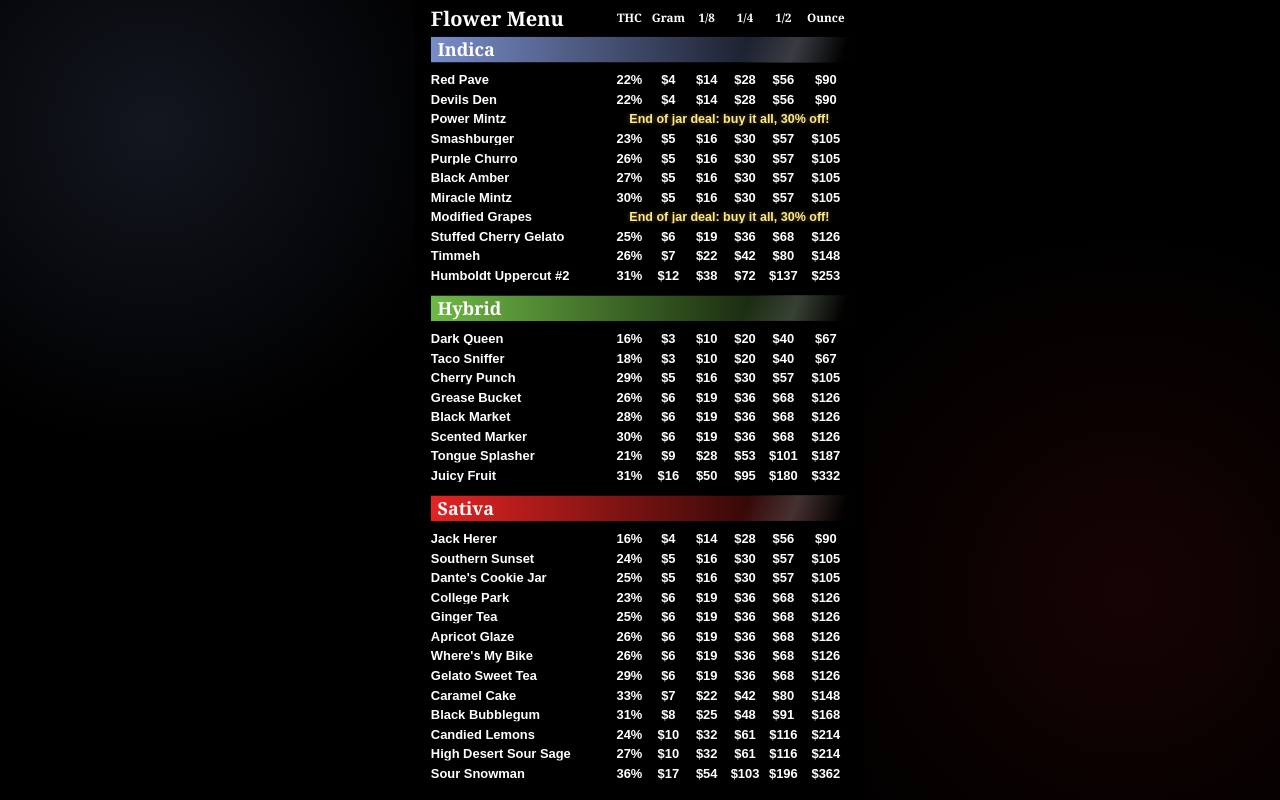
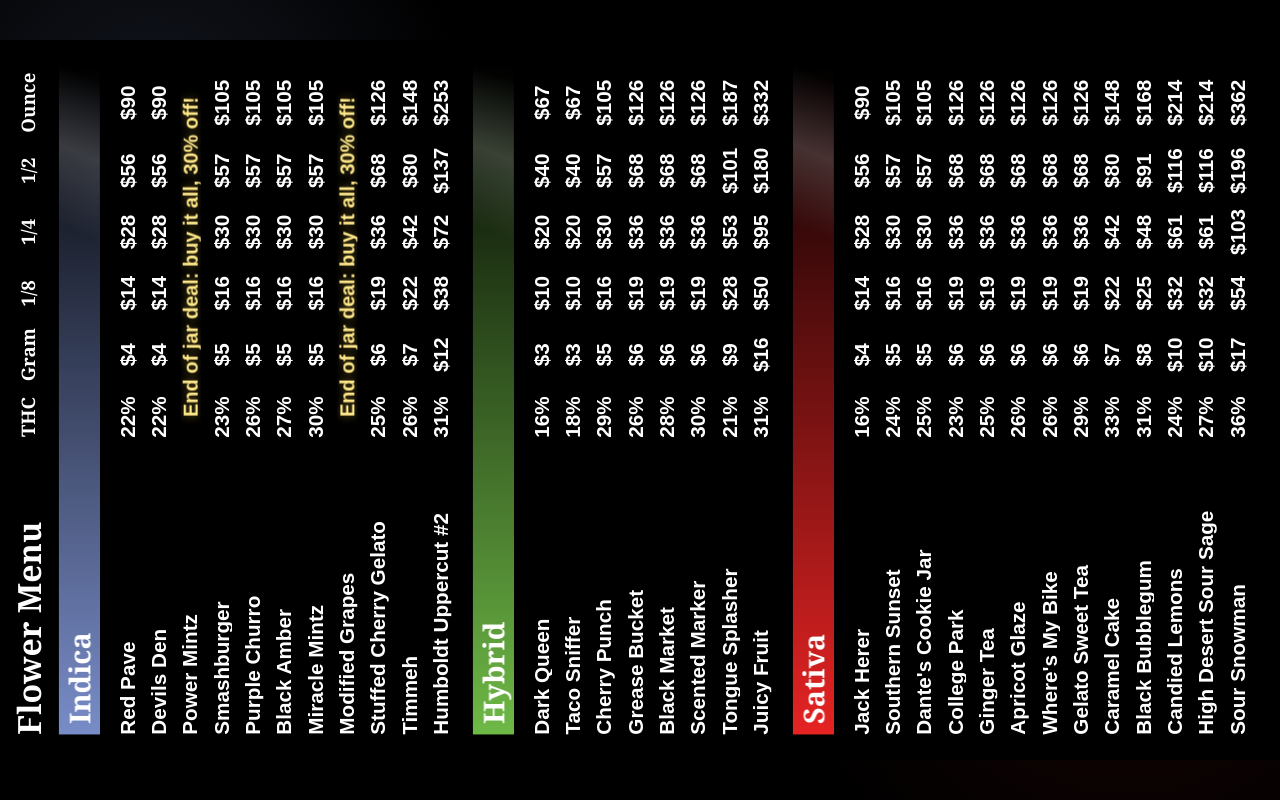
Before and after one commit to Hayes-1775/store-menus, a plain HTML site: page docs/index.html in a window 1280 px wide. Drawn offline with Linux system fonts and the light colour scheme.

Commit message:
Update flower menu 2026-05-28

```diff
--- a/docs/index.html
+++ b/docs/index.html
@@ -46,7 +46,7 @@
 
       .menu {
         position: absolute;
-        top: 0;
+        top: 50%;
         left: 50%;
         width: 1080px;
         height: 1920px;
@@ -55,7 +55,7 @@
         box-sizing: border-box;
         padding: 20px 38px 34px;
         z-index: 1;
-        transform-origin: top center;
+        transform-origin: center center;
       }
 
       .menu::after {
@@ -390,8 +390,21 @@
 
       function scaleMenu() {
         const menu = document.querySelector(".menu");
-        const scale = Math.min(window.innerWidth / 1080, window.innerHeight / 1920);
-        menu.style.transform = `translateX(-50%) scale(${scale})`;
+        const menuWidth = 1080;
+        const menuHeight = 1920;
+        const rotateMode = new URLSearchParams(window.location.search).get("rotate");
+        const shouldRotate =
+          rotateMode === "ccw" ||
+          (rotateMode !== "none" && window.innerWidth > window.innerHeight);
+
+        if (shouldRotate) {
+          const scale = Math.min(window.innerWidth / menuHeight, window.innerHeight / menuWidth);
+          menu.style.transform = `translate(-50%, -50%) rotate(-90deg) scale(${scale})`;
+          return;
+        }
+
+        const scale = Math.min(window.innerWidth / menuWidth, window.innerHeight / menuHeight);
+        menu.style.transform = `translate(-50%, -50%) scale(${scale})`;
       }
 
       window.addEventListener("resize", scaleMenu);
```
